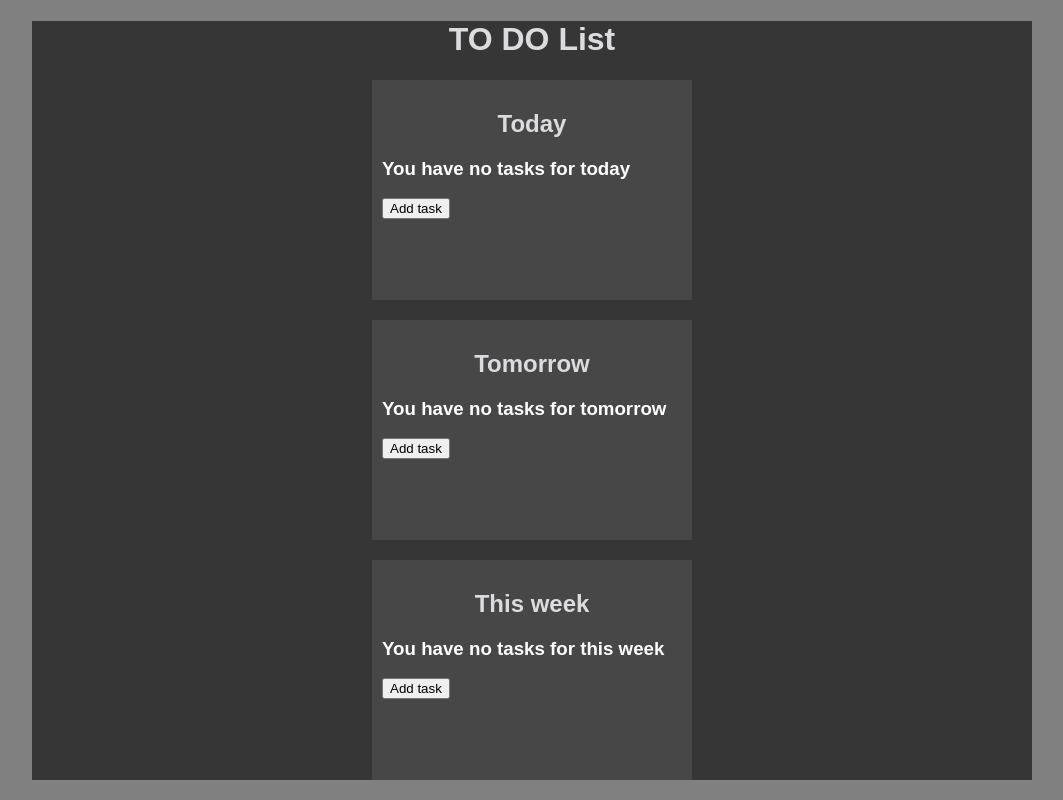
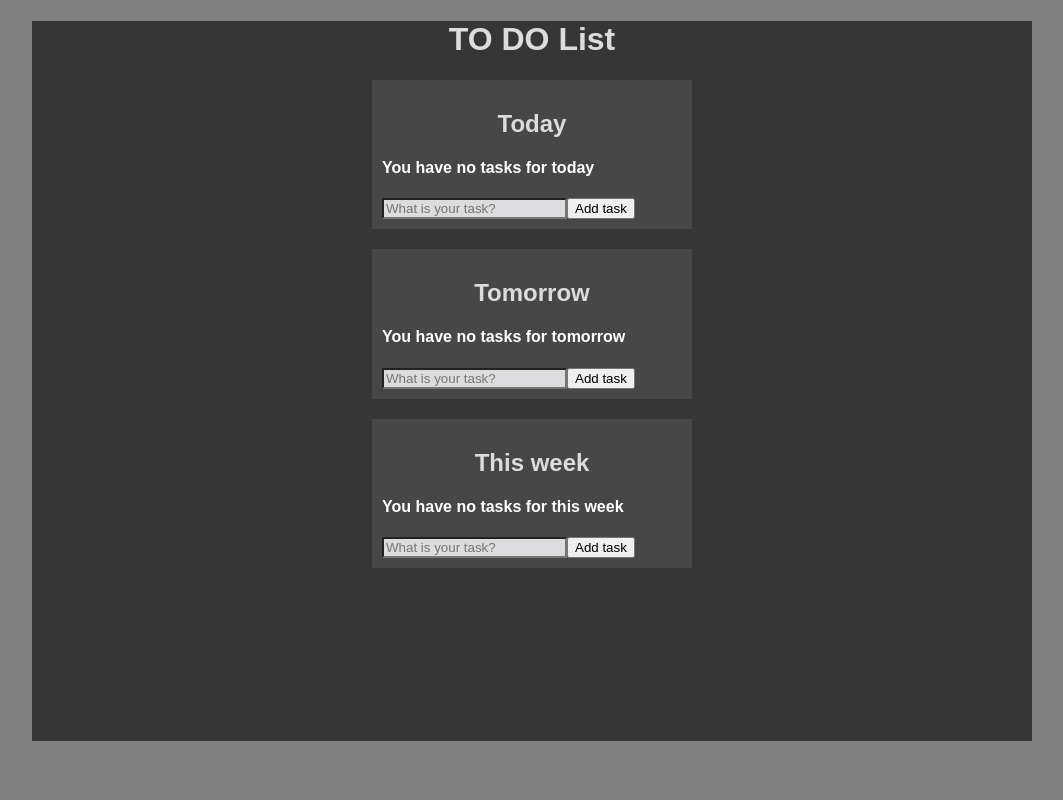
Before and after one commit to b-jasko/todo-list, a React (Create React App) app: page / in a window 1280 px wide. Shown: the whole page, without its empty margins (108-1171 px from the left). Built offline with nearby package versions, Linux system fonts and the light colour scheme.

Commit message:
Added task input

```diff
--- a/public/index.html
+++ b/public/index.html
@@ -19,7 +19,7 @@
       work correctly both with client-side routing and a non-root public URL.
       Learn how to configure a non-root public URL by running `npm run build`.
     -->
-    <title>React App</title>
+    <title>TODO List</title>
   </head>
   <body>
     <noscript>
--- a/src/App.css
+++ b/src/App.css
@@ -20,7 +20,6 @@ body {
 .tasks-block {
     width: 300px;
     background-color: #474748;
-    min-height: 200px;
     margin: 20px;
     padding: 10px;
     margin-right: auto;
@@ -41,3 +40,17 @@ body {
 .add-task-button {
 
 }
+
+.normal {
+    background-color: #dcdcde;
+    color: #363637;
+}
+
+.wrong {
+    background-color: indianred;
+    color: white;
+}
+
+.wrong::placeholder {
+    color: #dcdcde;
+}
--- a/src/Task.js
+++ b/src/Task.js
@@ -2,14 +2,15 @@ import React, { Component } from 'react';
 
 class Task extends Component {
 
-    _handleDelete() {
+    _handleDelete(event) {
+        event.preventDefault();
         this.props.delete(this.props.id);
     }
 
     render() {
         return(
             <div onClick={this._handleDelete.bind(this)} className="task-div">
-                <h4>Task {this.props.id}</h4>
+                <h4>{this.props.body}</h4>
             </div>
         )
     }
--- /dev/null
+++ b/src/TaskInput.js
@@ -0,0 +1,33 @@
+import React, { Component } from 'react';
+
+class TaskInput extends Component {
+    constructor(props) {
+        super(props);
+        this.state = {
+            inputColor: "normal",
+        }
+    }
+
+    _handleAdd(event) {
+        event.preventDefault();
+
+        if(!this._body.value) {
+            this.setState({inputColor: "wrong"});
+            return;
+        }
+        this.props.add(this._body.value);
+        this.setState({inputColor: "normal"});
+        this._body.value = '';
+    }
+
+    render() {
+        return(
+            <form className="task-form">
+                <input className={this.state.inputColor} placeholder="What is your task?" ref={c => this._body = c}/>
+                <button className="add-task-button" onClick={this._handleAdd.bind(this)}>Add task</button>
+            </form>
+        );
+    }
+}
+
+export default TaskInput
--- a/src/TasksBlock.js
+++ b/src/TasksBlock.js
@@ -1,18 +1,20 @@
 import React, { Component } from 'react';
 import Task from './Task'
+import TaskInput from './TaskInput'
 
 class TasksBlock extends Component {
-    constructor() {
-        super();
+    constructor(props) {
+        super(props);
         this.state = {
             tasksNumber: 0,
             tasks: []
         }
     }
 
-    _addTask() {
+    _addTask(taskBody) {
         const task = {
             id: Math.floor(Math.random()*(9999 - this.state.tasks.length + 1)) + this.state.tasks.length,
+            body: taskBody,
         };
         this.setState({
             tasksNumber: this.state.tasksNumber + 1,
@@ -34,6 +36,7 @@ class TasksBlock extends Component {
         return this.state.tasks.map((task) => {
            return (<Task
                id={task.id}
+               body={task.body}
                delete={this._deleteTask.bind(this)}
                />
            );
@@ -55,9 +58,9 @@ class TasksBlock extends Component {
         return (
           <div className="tasks-block">
               <h2 className="day-name">{this.props.day}</h2>
-              <h3>{this._tasksCounter(tasks.length) + 'for ' + this.props.day.toLowerCase()}</h3>
+              <h4>{this._tasksCounter(tasks.length) + 'for ' + this.props.day.toLowerCase()}</h4>
               {tasks}
-              <button className="add-task-button" onClick={this._addTask.bind(this)}>Add task</button>
+              <TaskInput add={this._addTask.bind(this)}/>
           </div>
         );
     }
```
